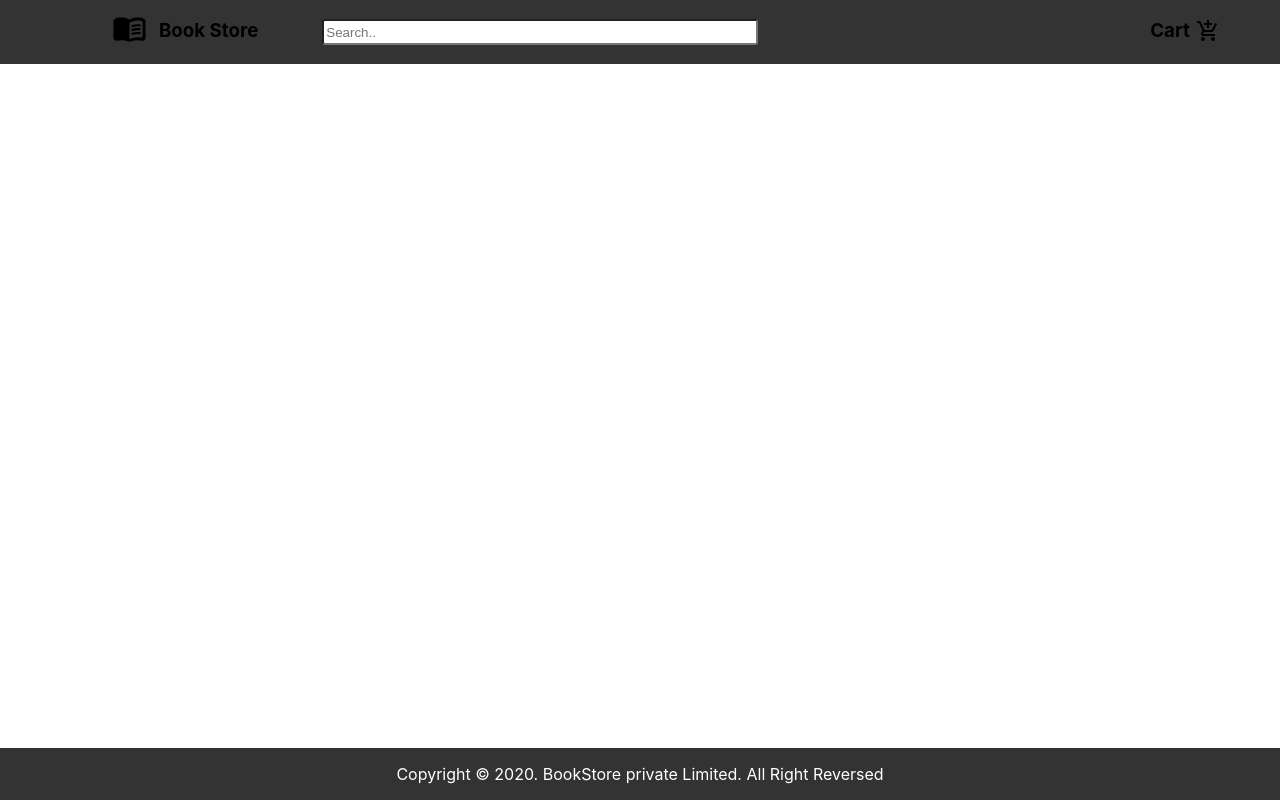
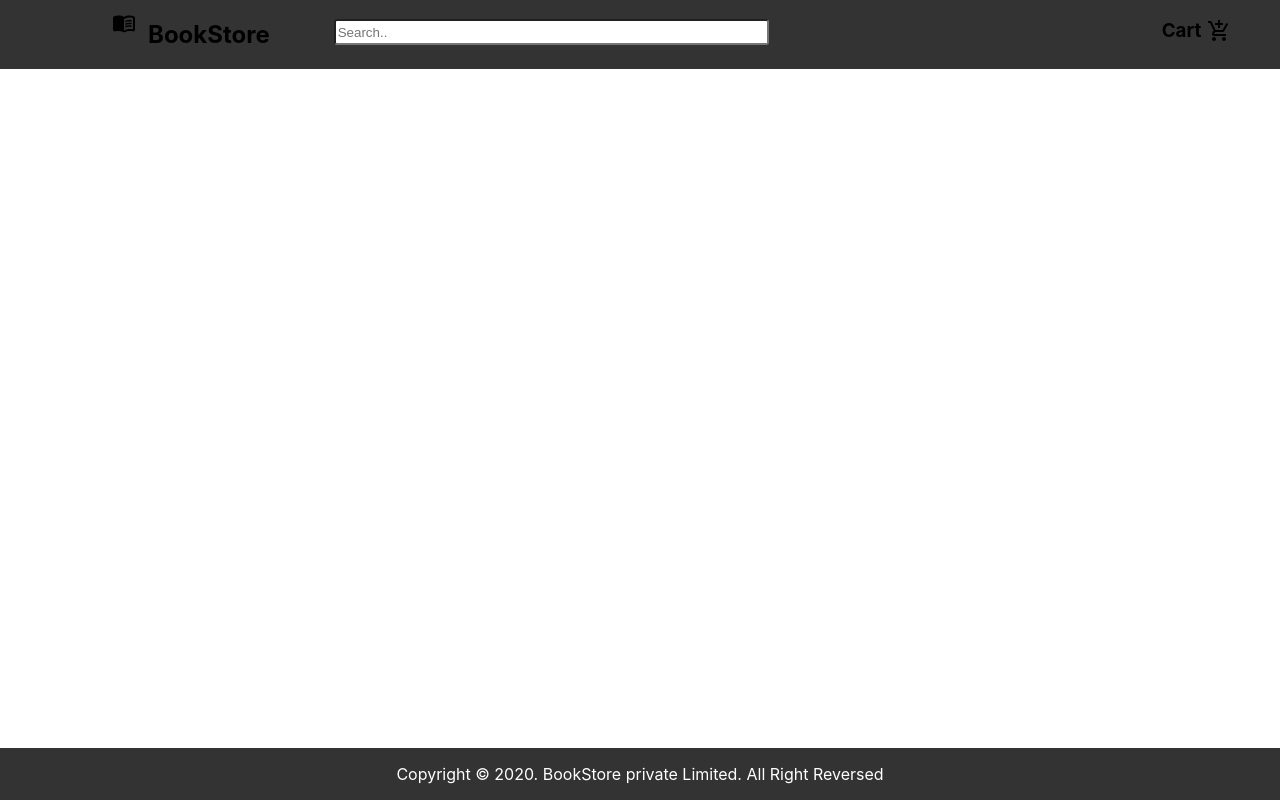
Before and after one commit to SD7689/BookStoreAppCohort-D, a React (Create React App) app in the folder bookstore-frontend/: page / in a window 1280 px wide. Built offline with nearby package versions, Linux system fonts and the light colour scheme.

Commit message:
[Jayant] Refactor. added new changes and css

```diff
--- a/bookstore-frontend/src/components/Header.jsx
+++ b/bookstore-frontend/src/components/Header.jsx
@@ -8,10 +8,10 @@ export class Header extends Component {
         return (
             <div className ="topnav" id="myTopnav">
                 <div className='book-icon'>
-                <MenuBookRoundedIcon fontSize='large'/>
+                <MenuBookRoundedIcon className="bookicon"/>
                 </div>
                 <div className ='book-title'>
-                <h3  className="logo-title">Book Store</h3>
+                <h2  className="logo-title">BookStore</h2>
                 </div>
                 <div className='search-bar'>
                 <input className ='search' type="text" placeholder="Search..">
@@ -19,8 +19,8 @@ export class Header extends Component {
                 </div>
                 <div className='cart-div'>
                     <h3>Cart</h3>
-                    <div className='cart-icon'>
-                    <AddShoppingCartTwoToneIcon fontSize='medium'/>
+                    <div className='cart-icon-div'>
+                    <AddShoppingCartTwoToneIcon className="cart-icon" fontSize='medium'/>
                     </div>
                 </div>
             </div>
```
